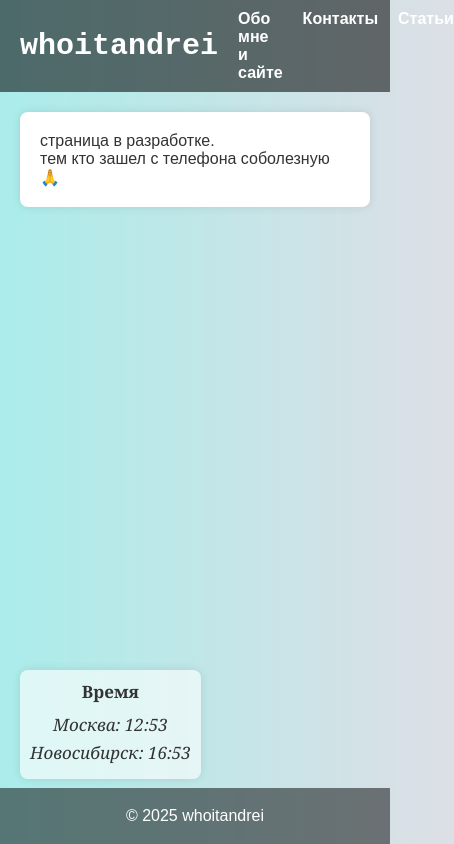
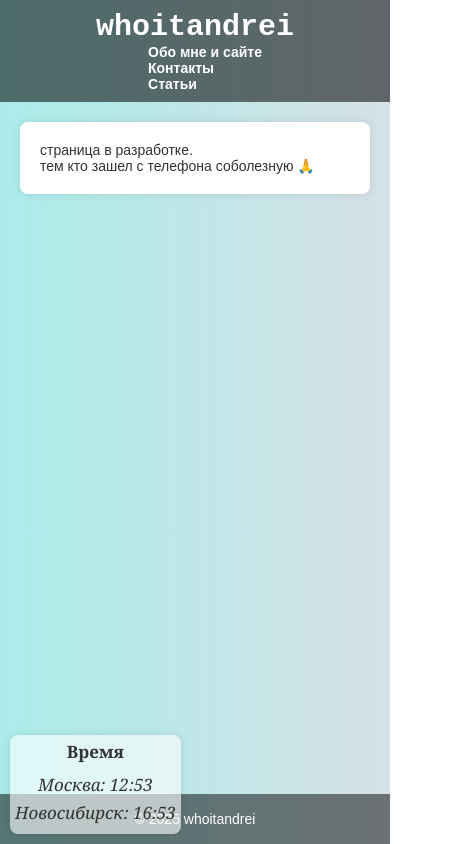
Before and after one commit to whoitandrei/whoitandrei.github.io, a plain HTML site: page index.html in a window 390 px wide. Shown: the whole page, 454 px wide, since content can reach past the window. Drawn offline with Linux system fonts and the light colour scheme; a script that the page names is missing.

Commit message:
add mobile usage

```diff
--- a/styles.css
+++ b/styles.css
@@ -164,3 +164,25 @@ footer {
     margin: 0;
     font-size: 14px;
 }*/
+
+/* for mobile phones */
+@media (max-width: 768px) {
+    body {
+        font-size: 14px; /* Уменьшаем размер шрифта */
+    }
+
+    header {
+        flex-direction: column; /* Меняем направление flex-контейнера */
+        align-items: center;
+    }
+
+    nav ul {
+        flex-direction: column; /* Меню в столбик */
+    }
+
+    #time-widget {
+        bottom: 10px; /* Сдвигаем окошко времени выше */
+        left: 10px;
+        padding: 5px;
+    }
+}
```
